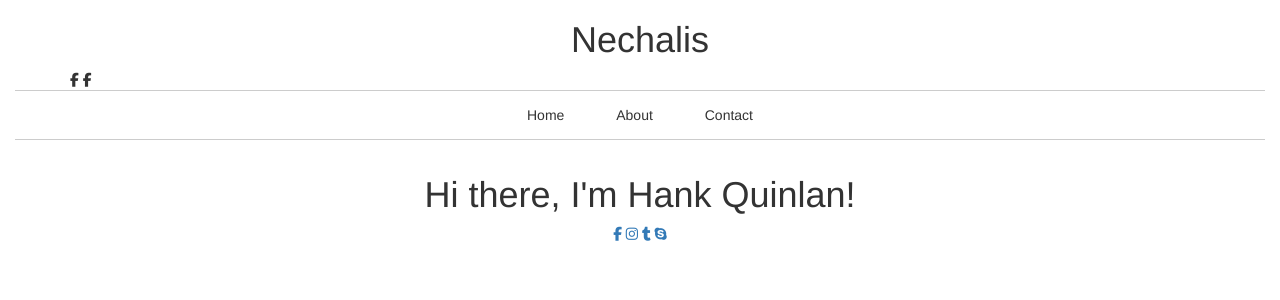
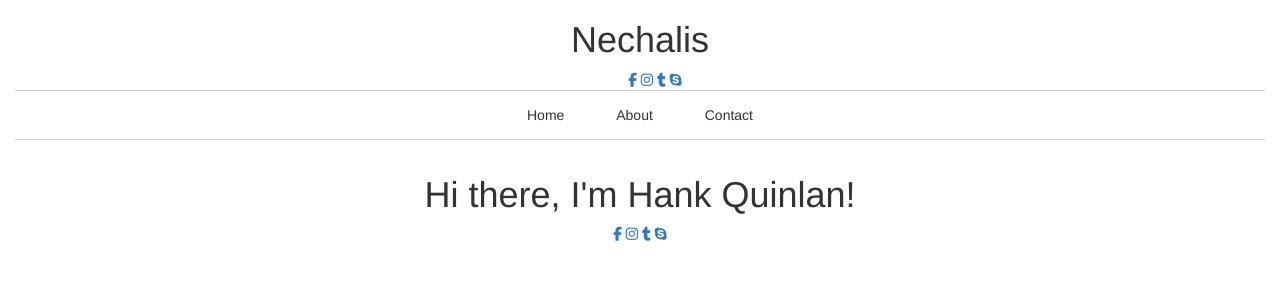
Before and after one commit to Nechalis/Nechalis.github.io, a Jekyll site: the page built from index.html, in a window 1280 px wide. Shown: the top 300 px of the page. Built offline with Jekyll 4.4.1, drawn with Linux system fonts in a browser that asks for light colours; nearby versions of some CDN libraries; library files that are not in the unit come from our copies.

```diff
--- a/_layouts/default.html
+++ b/_layouts/default.html
@@ -12,8 +12,12 @@
 	<div class="container-fluid sitecontent">
 		<div class="container header">
 			<h1>Nechalis</h1>
-			<i class="fa fa-facebook"></i>
-			<i class="fa fa-facebook"></i>
+			<div class="container text-center">
+		        <a href="#"><i class="fa fa-facebook"></i></a>
+		        <a href="#"><i class="fa fa-instagram"></i></a>
+		        <a href="#"><i class="fa fa-tumblr"></i></a>
+		        <a href="#"><i class="fa fa-skype"></i></a>
+	    	</div>
 		</div>
 		<div class="container-fluid menucontainer">
 			<div class="row">
```
Also changed, not shown: main.css (+14 -0 lines).
